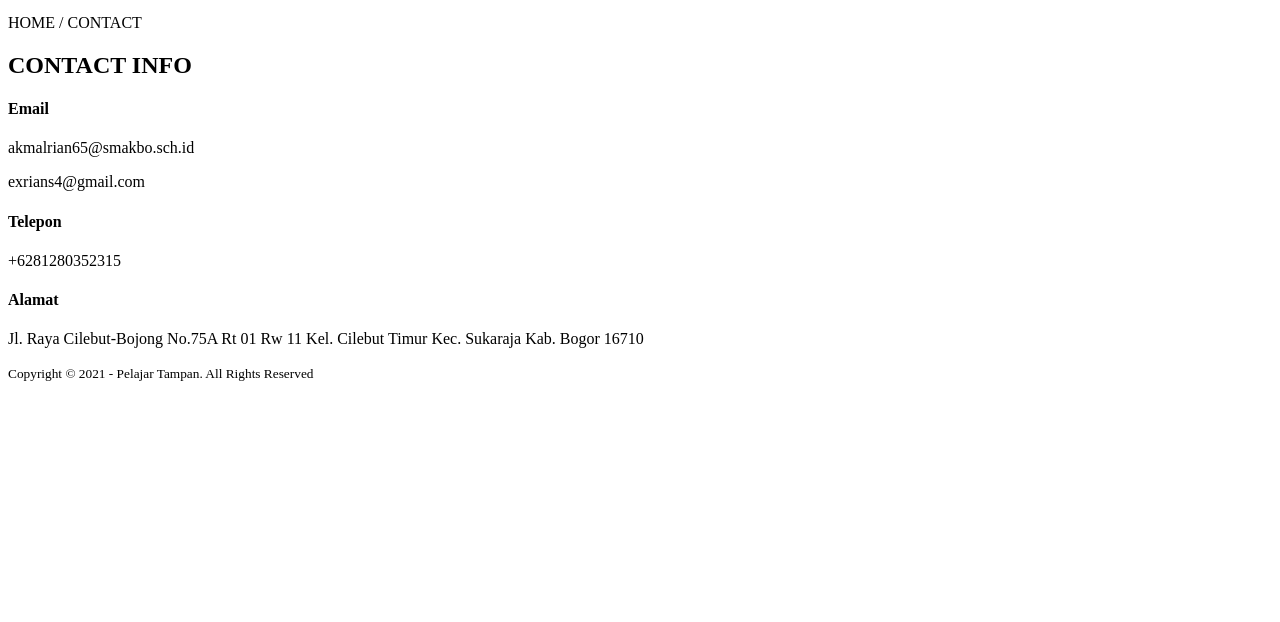
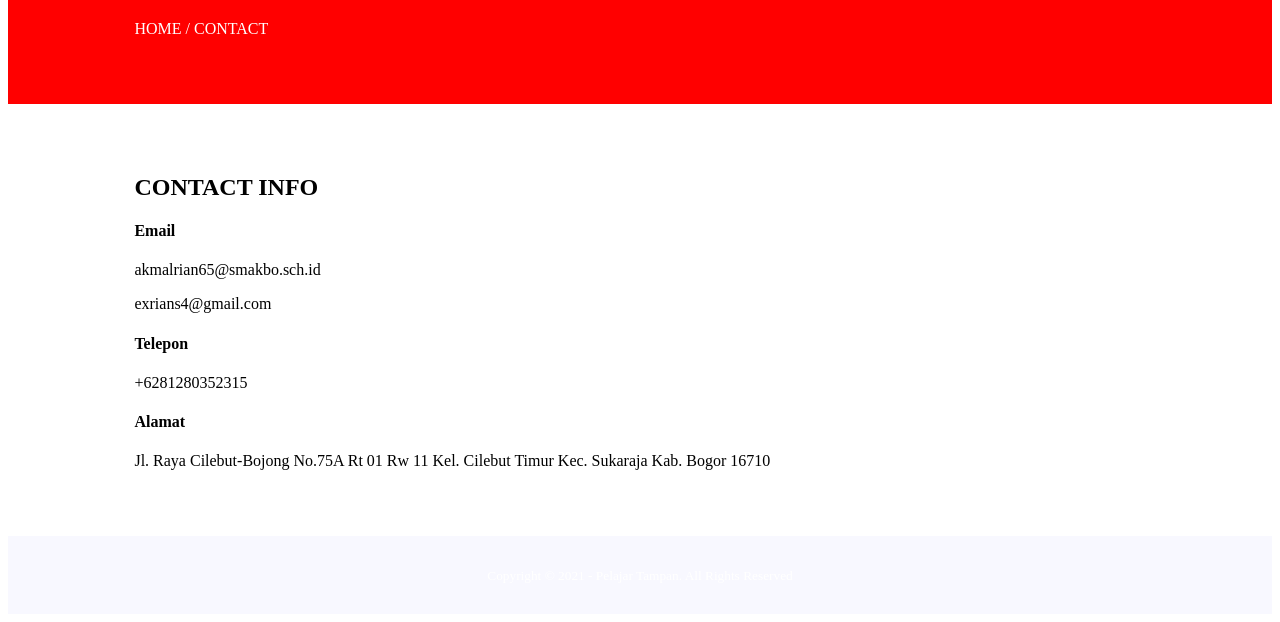
Before and after one commit to jajangarif65/jajangarif65.github.io, a plain HTML site: page contact.html in a window 1280 px wide. Shown: the part 224-846 px from the top of the page. Before the commit the page ends 800 px from the top, so only its background shows below. Drawn offline with Linux system fonts and the light colour scheme.

Commit message:
Update contact.html

```diff
--- a/contact.html
+++ b/contact.html
@@ -4,7 +4,7 @@
         <meta charset="utf-8">
         <meta name="viewport" content="widt=device-width, initial-scale=1">
         <title>Akmal Riansyah</title>
-        <link rel="stylesheet" type="text/css" href="new 1.css">
+        <link rel="stylesheet" type="text/css" href="skrtt.css">
         <link rel="stylesheet" type="text/css" href="https://cdnjs.cloudflare.com/ajax/libs/font-awesome/5.15.3/css/all.min.css">
     </head>
     <body>
```
